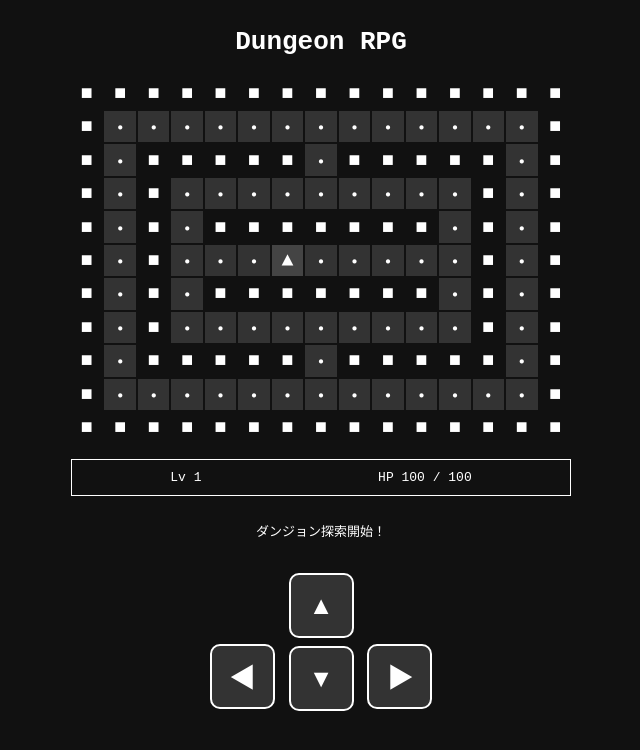
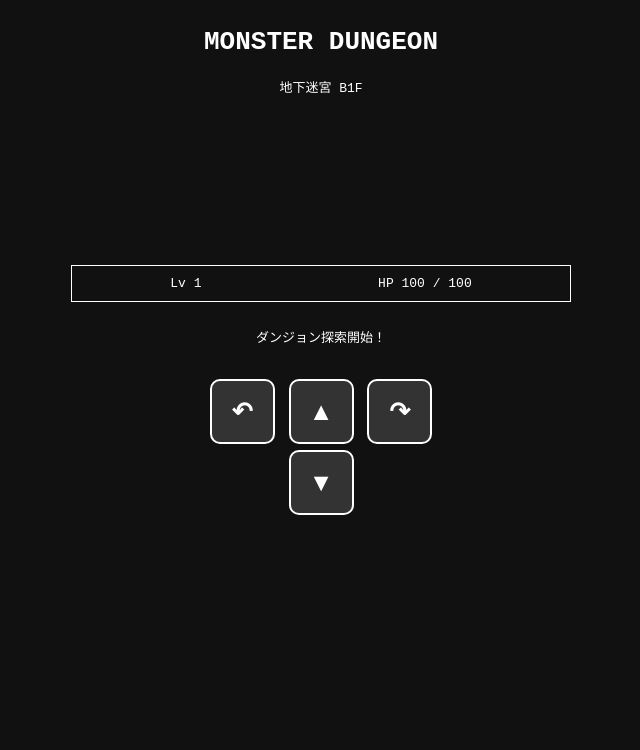
Before and after one commit to turtle324kame/dungeon-rpg, a plain HTML site: page index.html in a window 1280 px wide. Shown: the whole page, without its empty margins (319-959 px from the left). Drawn offline with Linux system fonts and the light colour scheme.

Commit message:
Update title and structure for Monster Dungeon RPG

```diff
--- a/index.html
+++ b/index.html
@@ -1,37 +1,62 @@
 <!DOCTYPE html>
 <html lang="ja">
+
 <head>
     <meta charset="UTF-8">
-    <meta name="viewport" content="width=device-width, initial-scale=1.0">
-    <title>Dungeon RPG</title>
+    <meta name="viewport"
+          content="width=device-width, initial-scale=1.0">
+
+    <title>Monster Dungeon RPG</title>
+
     <link rel="stylesheet" href="style.css">
 </head>
 
 <body>
 
-<h1>Dungeon RPG</h1>
+<h1>MONSTER DUNGEON</h1>
 
 <div id="game">
 
-    <div id="dungeon"></div>
+    <!-- 一人称ダンジョン画面 -->
+    <div id="dungeonView">
 
-    <div id="status">
-        <div>Lv <span id="level">1</span></div>
-        <div>HP <span id="hp">100</span> / 100</div>
+        <div id="dungeonMessage">
+            地下迷宮 B1F
+        </div>
+
+        <canvas id="dungeonCanvas"></canvas>
+
     </div>
 
+    <!-- プレイヤー情報 -->
+    <div id="status">
+
+        <div>
+            Lv <span id="level">1</span>
+        </div>
+
+        <div>
+            HP <span id="hp">100</span> / 100
+        </div>
+
+    </div>
+
+    <!-- メッセージ -->
     <div id="message">
         ダンジョン探索開始！
     </div>
 
+    <!-- 操作 -->
     <div id="controls">
 
-        <button id="up">▲</button>
+        <div>
+            <button id="turnLeft">↶</button>
+            <button id="forward">▲</button>
+            <button id="turnRight">↷</button>
+        </div>
 
         <div>
-            <button id="left">◀</button>
-            <button id="down">▼</button>
-            <button id="right">▶</button>
+            <button id="back">▼</button>
         </div>
 
     </div>
@@ -41,4 +66,5 @@
 <script src="game.js"></script>
 
 </body>
+
 </html>
```
